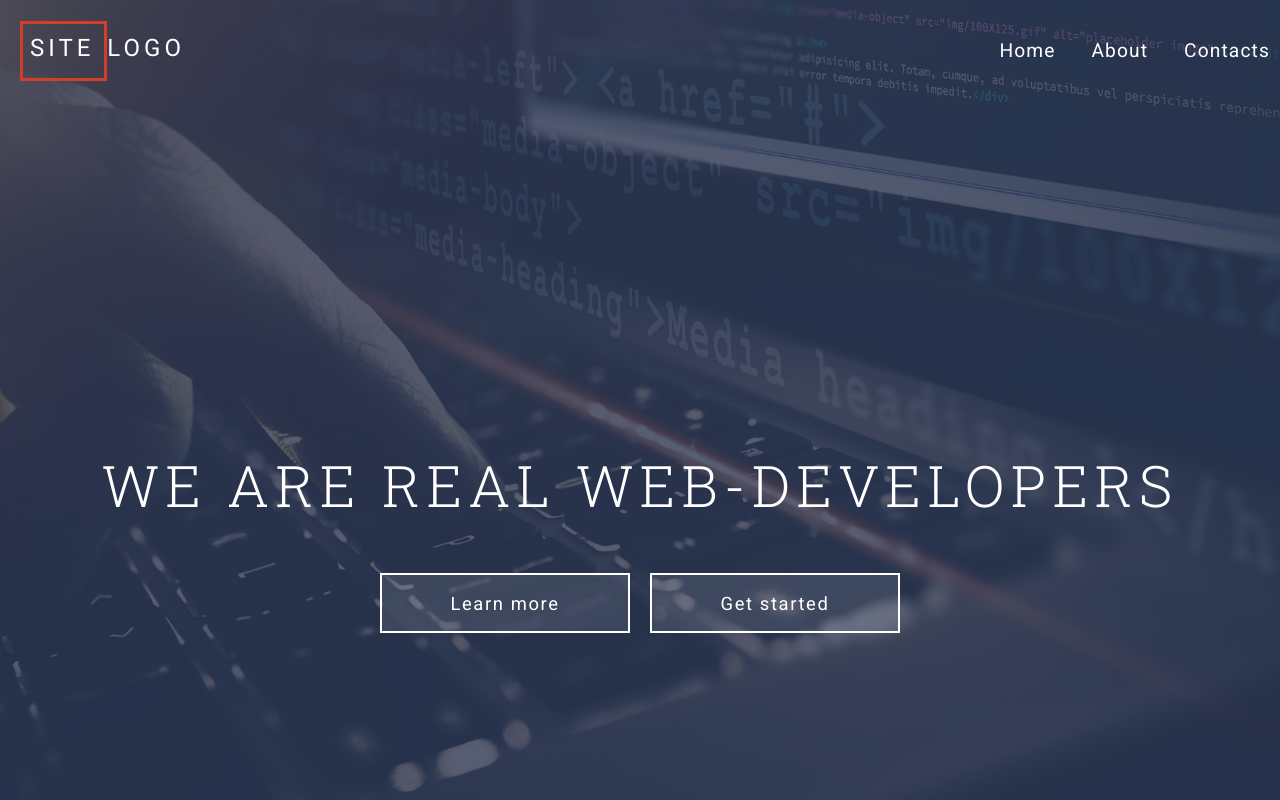
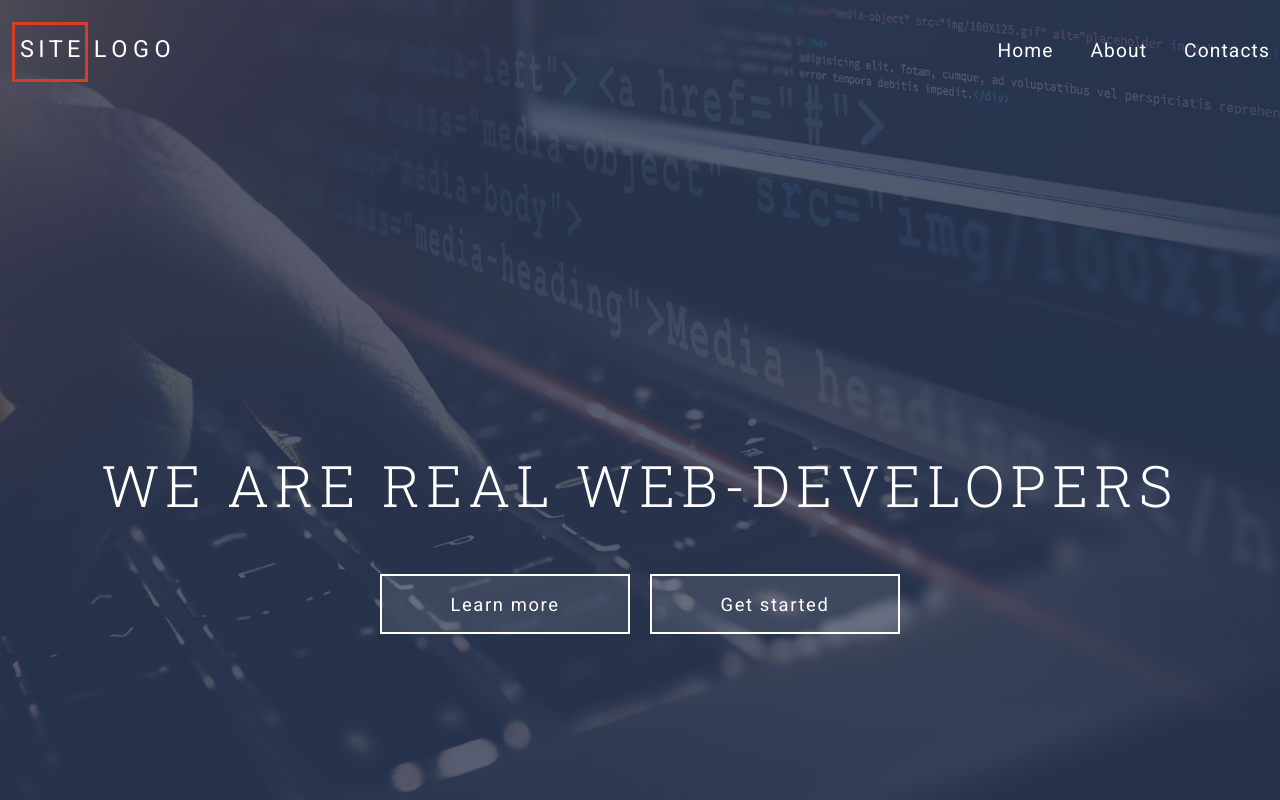
Before and after one commit to B-Evgeniy/Homework_7, a plain HTML site: page index.html in a window 1280 px wide. Shown: the top 800 px of the page. Drawn offline with Linux system fonts and the light colour scheme.

Commit message:
commit 11-05-2020 pp_edit

```diff
--- a/assets/scss/header/_header.scss
+++ b/assets/scss/header/_header.scss
@@ -6,8 +6,8 @@
   position: relative;
   &_menu {
     max-width: 1320px;
-    margin: 35px auto 0px;
-    padding-left: 10px;
+    margin: 36px auto 0px;
+    padding-left: 6px;
     padding-right: 10px;
 
   }
@@ -28,31 +28,34 @@
   justify-content: space-between;
   &-logo {
     text-transform: uppercase;
-    font-size: 1.5rem;
-    letter-spacing: 0.25rem;
+    font-size: 1.47rem;
+    letter-spacing: 0.27rem;
     z-index: 2;
-    padding-left: 10px;
+    padding-left: 6px;
 
-
+  }
+  &-text{
+    padding-left: 6px;
+    letter-spacing: 0.35rem;
   }
   &-border {
     border: 3px solid #d53d27;
     padding-top: 10px;
-    padding-left: 7px;
+    padding-left: 5px;
     padding-bottom: 16px;
 
 
   }
   &_list {
     list-style: none;
-    margin-top: 5px;
+    margin-top: 4px;
     font-size: 1.2rem;
     letter-spacing: 0.07rem;
 
   }
   &_item {
     display: inline;
-    margin-left: 30px;
+    margin-left: 31px;
   }
   &-link:hover {
     color: #d66926;
--- a/assets/scss/sections/_section-about.scss
+++ b/assets/scss/sections/_section-about.scss
@@ -20,6 +20,7 @@
   width: 936px;
   height: 320px;
   margin-top: 100px;
+  padding-left: 7px;
 }
 
 .about_text-top {
@@ -56,5 +57,5 @@
   background-position: center;
   background-repeat: no-repeat;
   margin-top: 35px;
-  margin-right: 10px;
+  margin-right: 5px;
 }
--- a/assets/scss/sections/_section-form.scss
+++ b/assets/scss/sections/_section-form.scss
@@ -18,8 +18,9 @@
     font-size: 18px;
     border: none;
     border-bottom: 2px solid rgba(#ffffff, 0.1);
-    padding: 18px 0px 18px 30px;
+    padding: 18px 0px 18px 35px;
     transition: all 0.5s;
+    letter-spacing: 0.18rem;
   }
 }
 
--- a/assets/scss/sections/_section-posts.scss
+++ b/assets/scss/sections/_section-posts.scss
@@ -2,10 +2,11 @@
   font-family: "Roboto Slab", serif;
   font-size: 40px;
   font-weight: 700;
-  letter-spacing: 3px;
+  letter-spacing: 0.33rem;
   color: #2d3651;
   margin-top: 105px;
   margin-bottom: 55px;
+
 }
 
 .posts_wrapper {
--- a/index.html
+++ b/index.html
@@ -21,7 +21,7 @@
       <div class="layer-menu"></div>
       <div class="header_menu">
         <div class="menu_logo">
-          <a href="#" class="menu_logo-logo"><span class="menu_logo-border">site </span>logo </a>
+          <a href="#" class="menu_logo-logo"><span class="menu_logo-border">site</span><span class="menu_logo-text">logo</span></a>
           <div class="menu_hamburger">
             <span></span>
             <span></span>
```
Also changed, not shown: assets/css/style.css.
